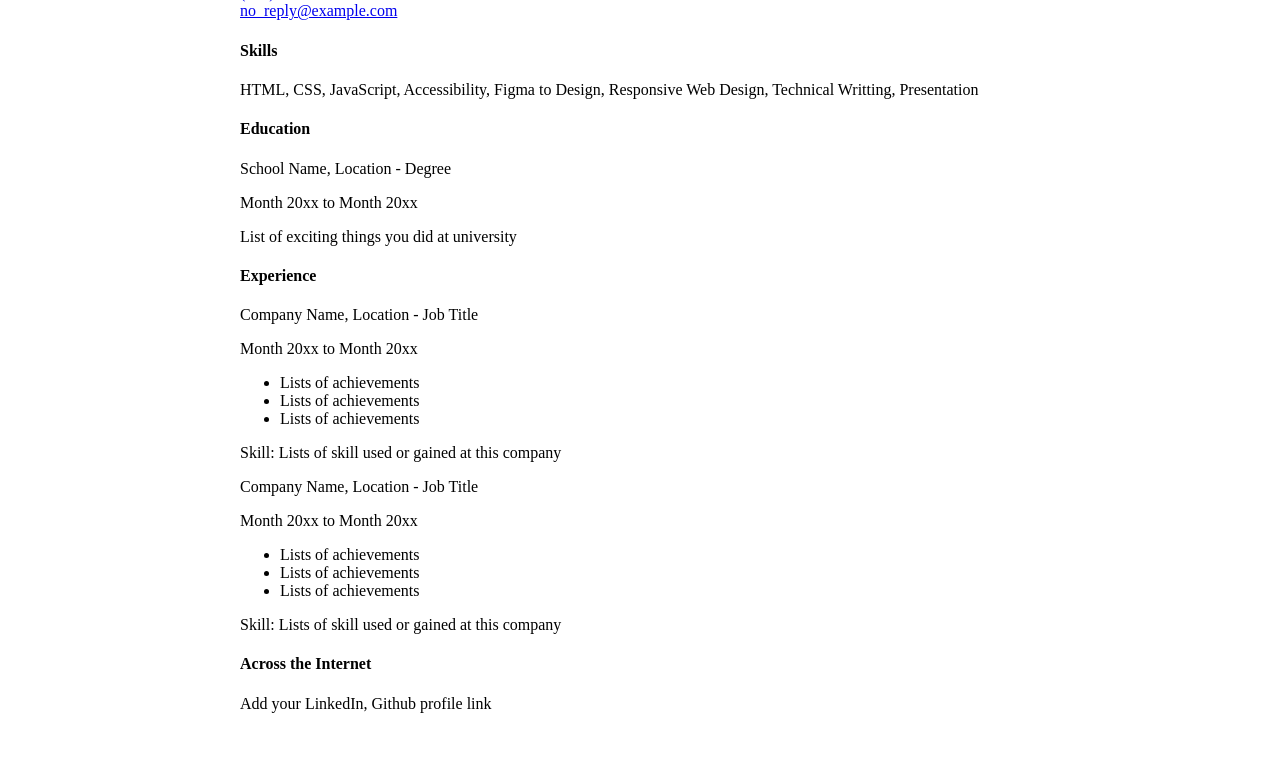
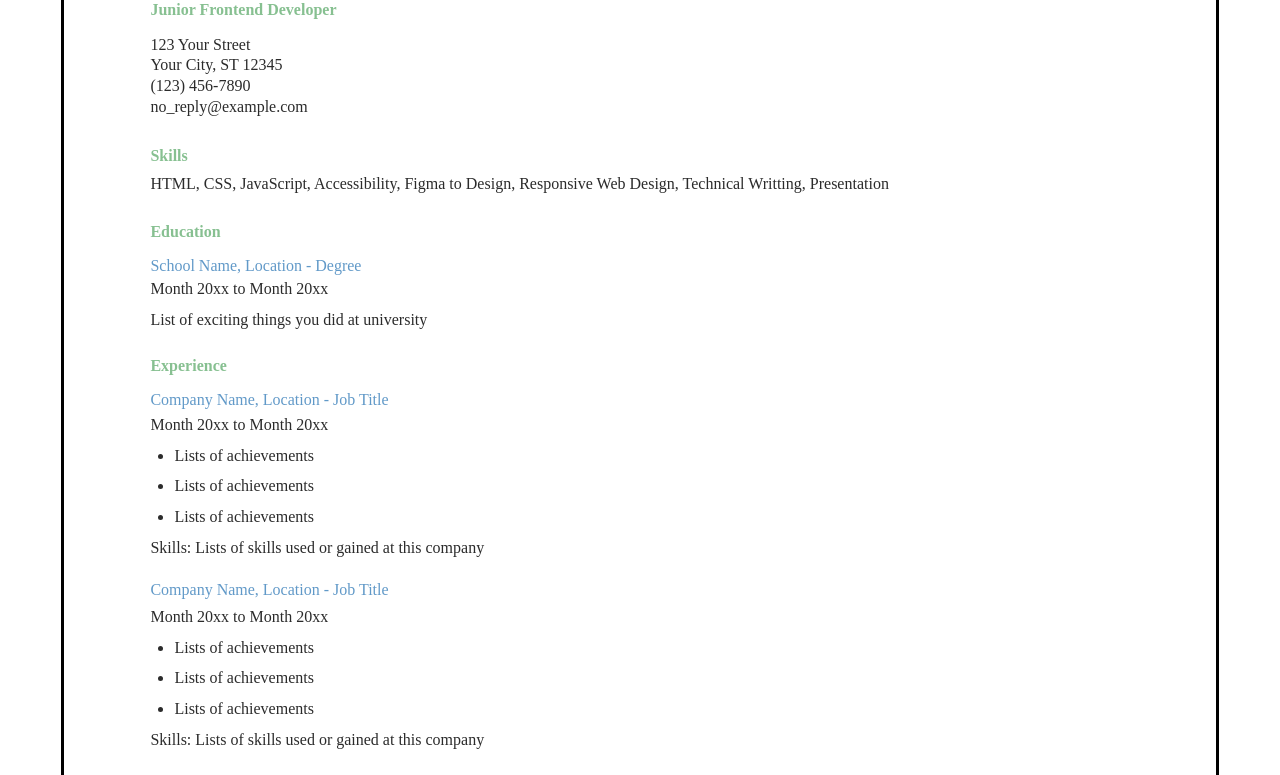
Before and after one commit to devandytech/roadmap.sh-projects, a plain HTML site: page Frontend Roadmap.sh Projects/index.html in a window 1280 px wide. Shown: the part 169-944 px from the top of the page. Before the commit the page ends 898 px from the top, so only its background shows below. Drawn offline with Linux system fonts and the light colour scheme.

Commit message:
Add files via upload

```diff
--- a/Frontend Roadmap.sh Projects/index.html
+++ b/Frontend Roadmap.sh Projects/index.html
@@ -2,58 +2,83 @@
 <html lang="en">
 <head>
     <meta charset="UTF-8">
+    <!-- <meta name="viewport" content="width=device-width, initial-scale=1.0"> -->
+    <meta name="description" content="A simple structured single-page CV webpage using HTML and applying HTML SEO optimization a project by Roadmap.sh">
+    <meta name="keywords" content="HTML, HTML single-page CV, search engine optimization, html meta tags">
+    <meta name="author" content="Oseremen Godstime">
+    <!-- Open Graph Tags -->
+    <meta property="og:title" content="Single Page CV">
+    <meta property="og:type" content="Webpage">
+    <meta property="og:url" content="">
+    <meta property="og:image" content="">
+    <meta property="og:description" content="A simple structured single-page CV webpage using HTML and applying HTML SEO optimization a project by Roadmap.sh">
+    <meta property="og:site_name" content="Single Page CV Webpage">
+    <meta property="og:locale" content="en_US">
+    <!-- Favicon link for webpage icon -->
+    <link rel="icon" href="https://www.flaticon.com/free-icon/cv_3757968" type="image/x-icon" alt="webpage icon for easy identification in tabs, bookmarks and adress bar">
+    <link rel="stylesheet" href="style.css" type="text/css">
     <title>Single Page CV</title>
 </head>
 <body>
-    <div style="max-width: 800px; margin: auto">
+    <div class="container">
+    <header>
         <hr>
-       <header>
-           <h2>Your Name</h2>
-
-           <h4>Junior Frontend Developer</h4>
-           <p>
+        <h1>
+            Your Name
+        </h1>
+    </header>
+    <main>
+        <section class="intro-section">
+            <h4 class="developer">Junior Frontend Developer</h4>
+            <address>
+                <p id="address">
            123 Your Street<br>
            Your City, ST 12345<br>
-           <a href="tel:1234567890">(123) 456-7890</a></br>
-           <a href="mailto:no_reply@example.com">no_reply@example.com</a><br>
+           <a id="mobile-number" href="tel:1234567890">(123) 456-7890</a></br>
+           <a id="email" href="mailto:no_reply@example.com">no_reply@example.com</a><br>
        </p>
-       </header>
-
-       <section>
-           <h4>Skills</h4>
-           <p>HTML, CSS, JavaScript, Accessibility, Figma to Design, Responsive Web Design, Technical Writting, Presentation</p>
-           <h4>Education</h4>
-           <p>School Name, Location - Degree</p>
-           <p>Month 20xx to Month 20xx</p>
+            </address>
+        </section>
+        <section class="skill-section">
+            <h4 class="skill">Skills</h4>
+            <p class="skill-list">HTML, CSS, JavaScript, Accessibility, Figma to Design, Responsive Web Design, Technical Writting, Presentation</p>
+        </section>
+        <section class="education-Section">
+            <h4 class="education">Education</h4>
+            <p class="degree">School Name, Location - Degree</p>
+            <p class="date">Month 20xx to Month 20xx</p>
             <p>List of exciting things you did at university</p>
         </section>
+        <section class="career-history">
+            <div class="inner-section-one">
+                <h4 class="experience">Experience</h4>
 
-       <section>
-           <h4>Experience</h4>
-
-           <p>Company Name, Location - Job Title</p>
-           <p>Month 20xx to Month 20xx</p>
+                <p class="past-job">Company Name, Location - Job Title</p>
+                <p class="date">Month 20xx to Month 20xx</p>
                 <ul>
                     <li>Lists of achievements</li>
                     <li>Lists of achievements</li>
                     <li>Lists of achievements</li>
                 </ul>
-           <p>Skill: Lists of skill used or gained at this company</p>
+                <p>Skills: Lists of skills used or gained at this company</p>
+            </div>
 
-           <p>Company Name, Location - Job Title</p>
-           <p>Month 20xx to Month 20xx</p>
+            <div class="inner-section-two">
+                <p class="job">Company Name, Location - Job Title</p>
+                <p class="date">Month 20xx to Month 20xx</p>
                 <ul>
                     <li>Lists of achievements</li>
                     <li>Lists of achievements</li>
                     <li>Lists of achievements</li>
                 </ul>
-           <p>Skill: Lists of skill used or gained at this company</p>
+                <p>Skills: Lists of skills used or gained at this company</p>
+            </div>
         </section>
-
-       <section>
-           <h4>Across the Internet</h4>
+    </main>
+    <footer>
+            <h4 class="internet">Across the Internet</h4>
             <p>Add your LinkedIn, Github profile link</p>
-       </section>
+    </footer>
     </div>
 </body>
 </html>
--- a/Frontend Roadmap.sh Projects/style.css
+++ b/Frontend Roadmap.sh Projects/style.css
@@ -1,4 +1,82 @@
+/*
+This is a stylesheets for the CV html code, all the styling come in a descending order of their html tag
+ */
+* {
+    margin: 0;
+    padding: 0;
+}
 body {
+    font-family: "cabin" sans-serif;
     width: 90%;
+    min-width: 50%;
+    margin: 1em auto;
+    padding: 3.9em 0 ;
+    color: #2b2b2b;
+    border: 0.2em solid black;
+}
+.container {
+    width: 85%;
     margin: auto;
 }
+hr {
+    width: 90%;
+    height: 0.2em;
+    border: none;
+    background-color: black;
+}
+h1 {
+    margin: 1em 0 0 0;
+}
+#address {
+    font-style: normal;
+    line-height: 1.3em;
+}
+section {
+    margin-bottom: 1.8em;
+}
+h4 {
+    color: #87c091;
+}
+.developer {
+    margin: 1em 0;
+    padding: 0;
+}
+.skill {
+    padding-bottom: 0.5em;
+}
+p.skill-list {
+    line-height: 1.35em;
+}
+.education, .experience {
+    padding-bottom: 1em;
+}
+.internet {
+    padding-bottom: 0.8em;
+}
+.degree, .past-job, .job {
+    color: #6199c8;
+}
+.degree {
+    padding-bottom: 0.3em;
+}
+.past-job {
+    padding-bottom: 0.4em;
+}
+.job {
+    padding-bottom: 0.55em;
+}
+.date {
+    padding-bottom: 0.8em;
+}
+ul li {
+    padding-bottom: 0.8em;
+    margin-left: 1.5em;
+}
+.inner-section-one {
+    margin-bottom: 1.5em;
+}
+#mobile-number, #email {
+    font-style: normal;
+    color: #2b2b2b;
+    text-decoration: none;
+}
```
Lines whose indentation alone changed are shown as unchanged.
